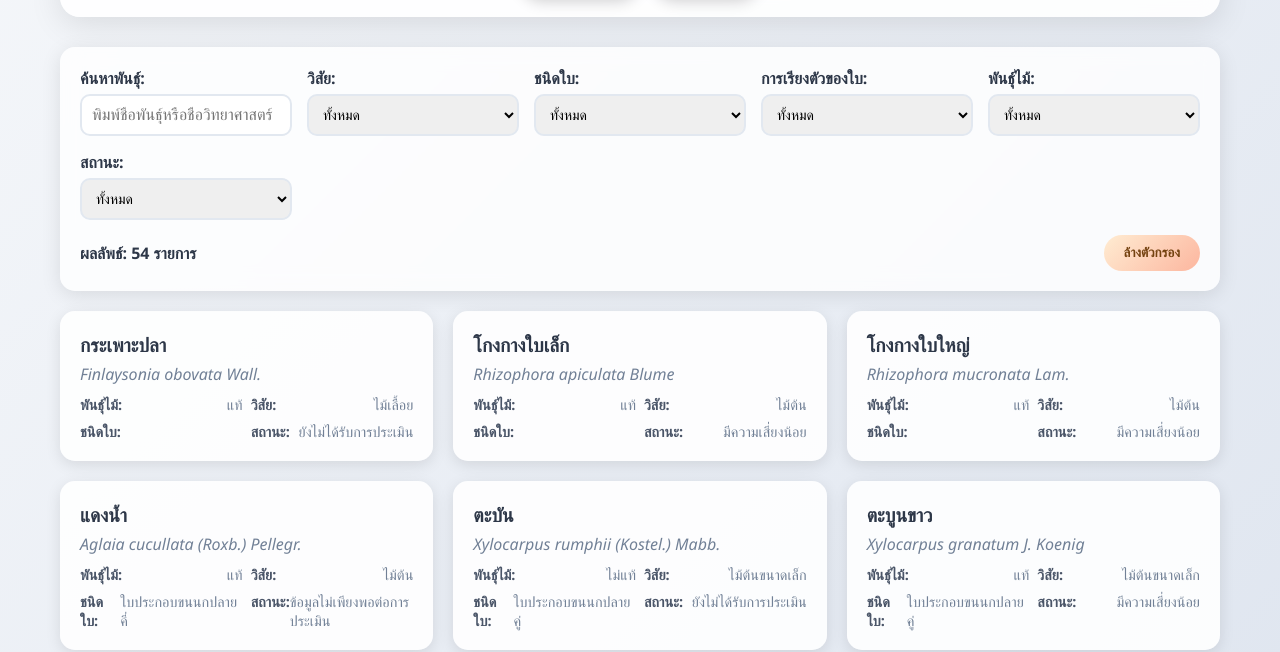
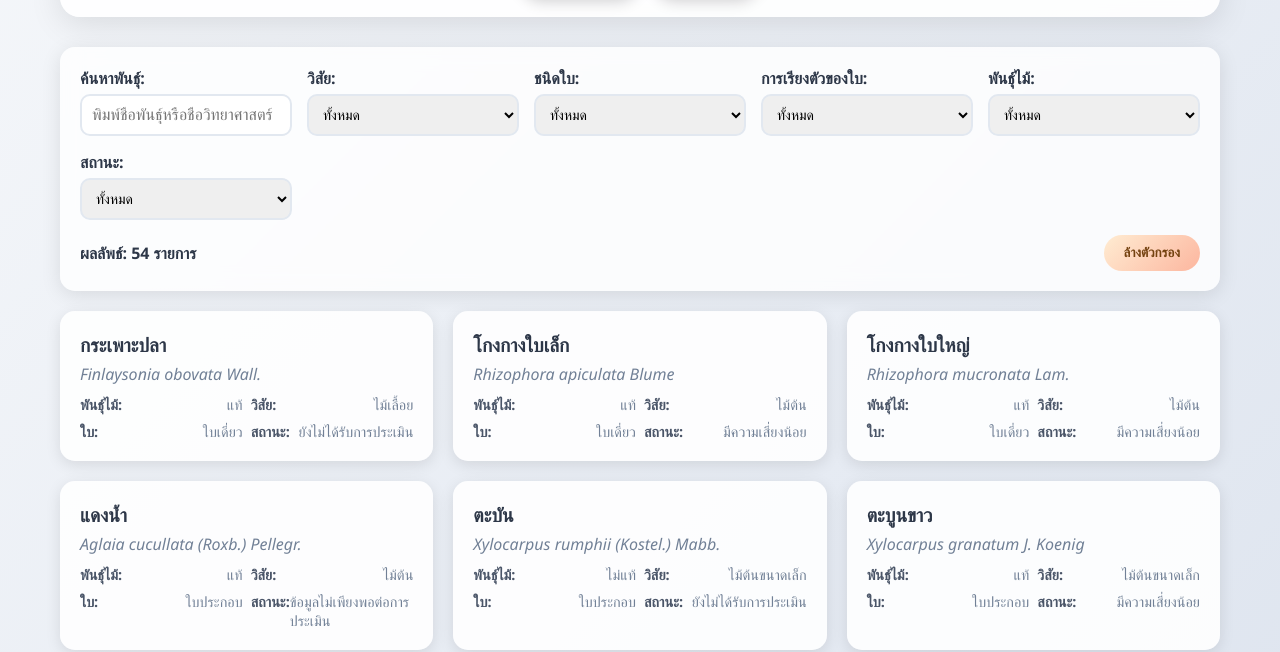
Before and after one commit to thanawat150/Tree-Testing, a plain HTML site: page index.html in a window 1280 px wide. Shown: the part 182-834 px from the top of the page. Drawn offline with Linux system fonts and the light colour scheme.

Commit message:
Update index.html

```diff
--- a/index.html
+++ b/index.html
@@ -1210,8 +1210,8 @@
                         <span class="info-value">${plant.วิสัย}</span>
                     </div>
                     <div class="info-item">
-                        <span class="info-label">ชนิดใบ:</span>
-                        <span class="info-value">${plant.ชนิดใบ}</span>
+                        <span class="info-label">ใบ:</span>
+                        <span class="info-value">${plant.ใบ}</span>
                     </div>
                     <div class="info-item">
                         <span class="info-label">สถานะ:</span>
```
